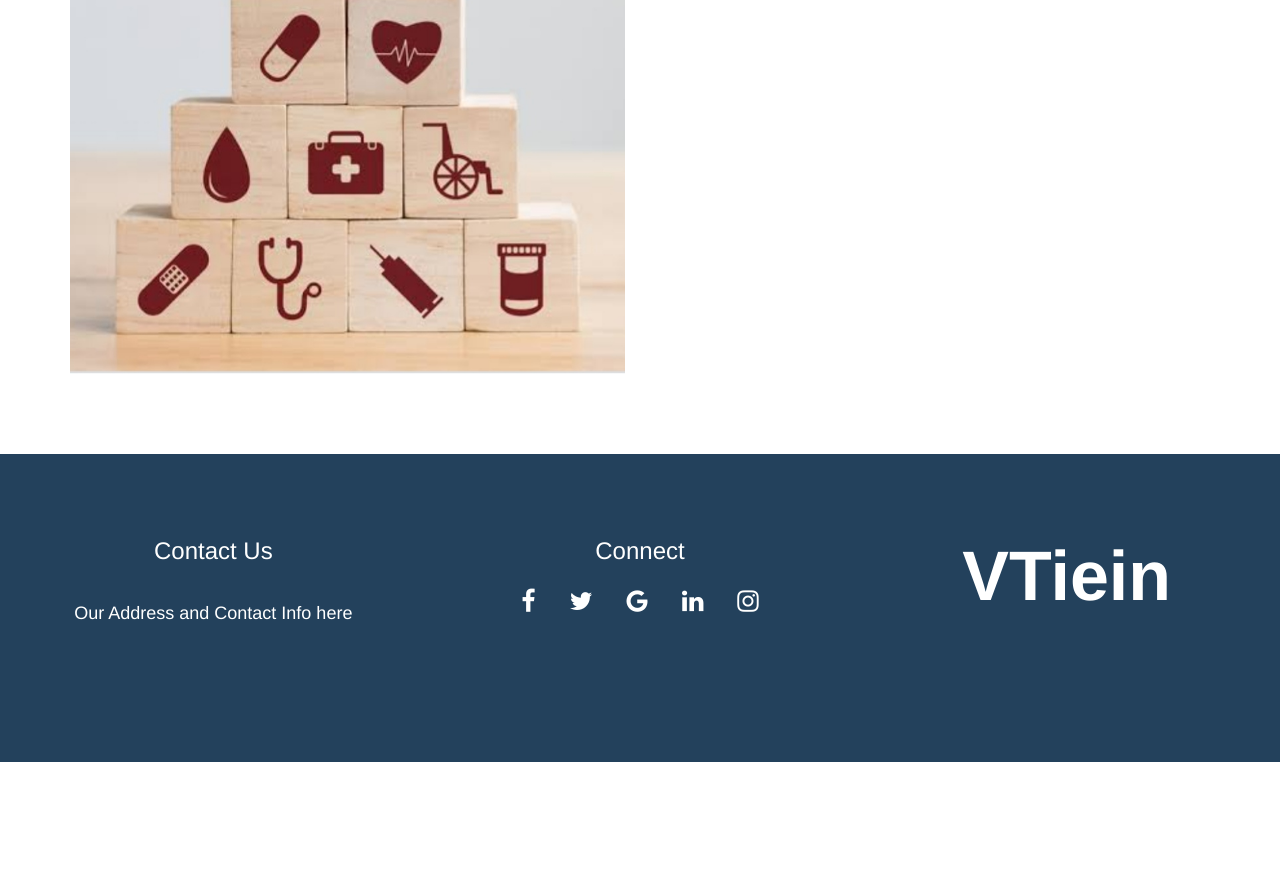
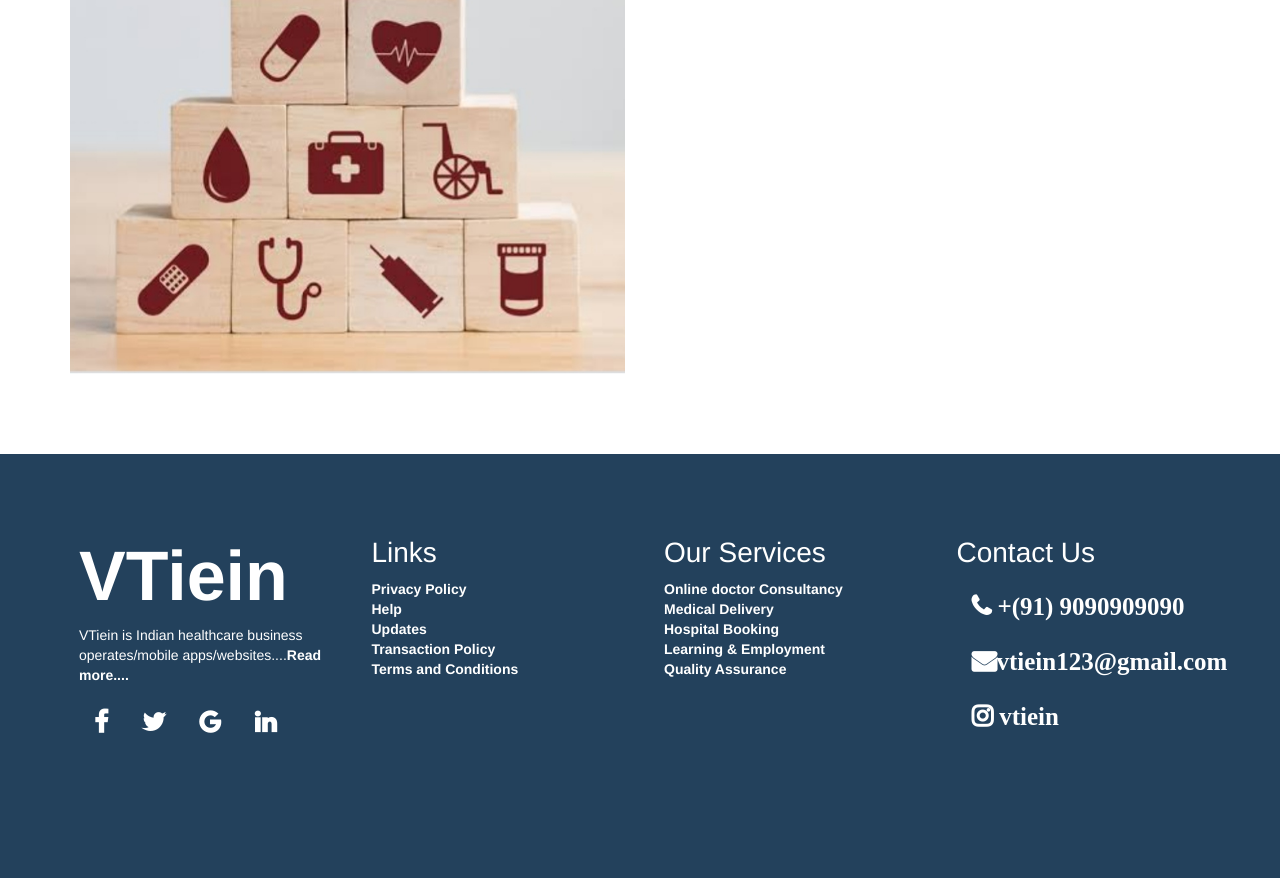
Before and after one commit to Snigdha-Mutnuru/About-us, a plain HTML site: page index.html in a window 1280 px wide. Shown: the part 2498-3376 px from the top of the page. Before the commit the page ends 3260 px from the top, so only its background shows below. Drawn offline with nearby package versions, Linux system fonts and the light colour scheme.

Commit message:
Add files via upload

```diff
--- a/index.html
+++ b/index.html
@@ -26,7 +26,7 @@
             <div class="collapse navbar-collapse" id="navbar-collapse-main">
                 <ul class="nav navbar-nav navbar-right">
                     <li><a class="active" href="#">HOME</a></li>
-                    <li><a  href="#">ABOUT</a></li>
+                    <li><a  href="about.html">ABOUT</a></li>
                     <li><a href="#">SIGN-IN</a></li>
                     <li><a href="#">REGISTER</a></li>
                     <li><a href="#">SERVICES</a></li>
@@ -76,7 +76,6 @@
         </div>
     </div>
     <div id="fixed">
-
     </div>
     <div class="padding">
         <div class="container">
@@ -92,7 +91,7 @@
             </div>
         </div>
     </div>
-    <footer class="container-fluid text-center">
+    <!-- <footer class="container-fluid text-center">
         <div class="row">
             <div class="col-sm-4">
                 <h3>Contact Us</h3>
@@ -111,6 +110,44 @@
                 <h2 class="icon">VTiein</h2>
             </div>
         </div>
+    </footer> -->
+    <footer>
+        <div class="container top-footer p-md-3 p-1">
+            <div class="row">
+                <div class="col-md-3 pl-4 pr-4">
+                    <h2 class="icon">VTiein</h2>
+                    <p>VTiein is Indian healthcare business operates/mobile apps/websites....<a href="#">Read more....</a></p>
+                    <a href="#" class="fa fa-facebook"></a>
+                    <a href="#" class="fa fa-twitter"></a>
+                    <a href="#" class="fa fa-google"></a>
+                    <a href="#" class="fa fa-linkedin"></a>
+                </div>
+                <div class="col-md-3 pl-4 pr-4">
+                    <h2 class="icon1">Links</h2>
+                    <a href="#">Privacy Policy</a><br>
+                    <a href="#">Help</a><br>
+                    <a href="#">Updates</a><br>
+                    <a href="#">Transaction Policy</a><br>
+                    <a href="#">Terms and Conditions</a><br>
+
+                </div>
+                <div class="col-md-3 pl-4 pr-4">
+                    <h2 class="icon1">Our Services</h2>
+                    <a href="#">Online doctor Consultancy</a><br>
+                    <a href="#">Medical Delivery</a><br>
+                    <a href="#">Hospital Booking</a><br>
+                    <a href="#">Learning & Employment</a><br>
+                    <a href="#">Quality Assurance</a><br>
+                </div>
+                <div class="col-md-3 pl-4 pr-4">
+                    <h2 class="icon1">Contact Us</h2>
+                    <a href="#" class="fa fa-phone"> +(91) 9090909090</a><br>
+                    <a href="#" class="fa fa-envelope">vtiein123@gmail.com</a><br>
+                    <a href="#" class="fa fa-instagram"> vtiein</a><br>
+
+                </div>
+            </div>
+        </div>
     </footer>
 </body>
 </html>
```
